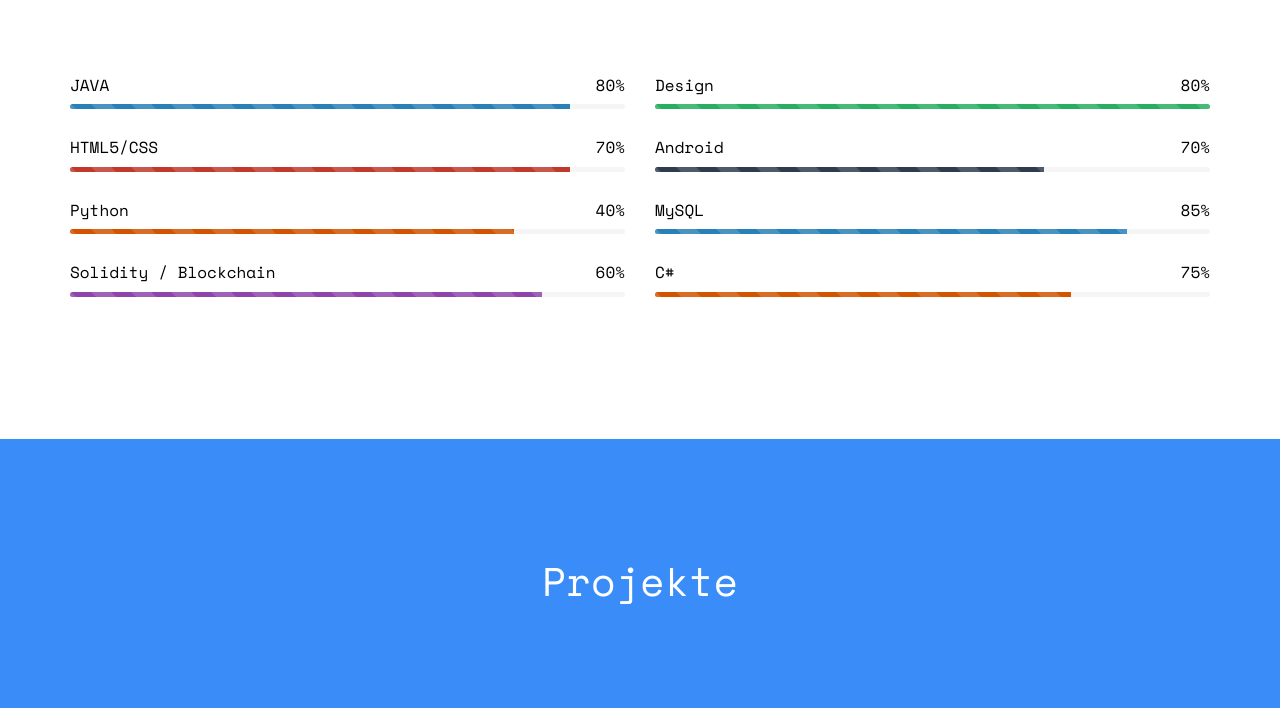
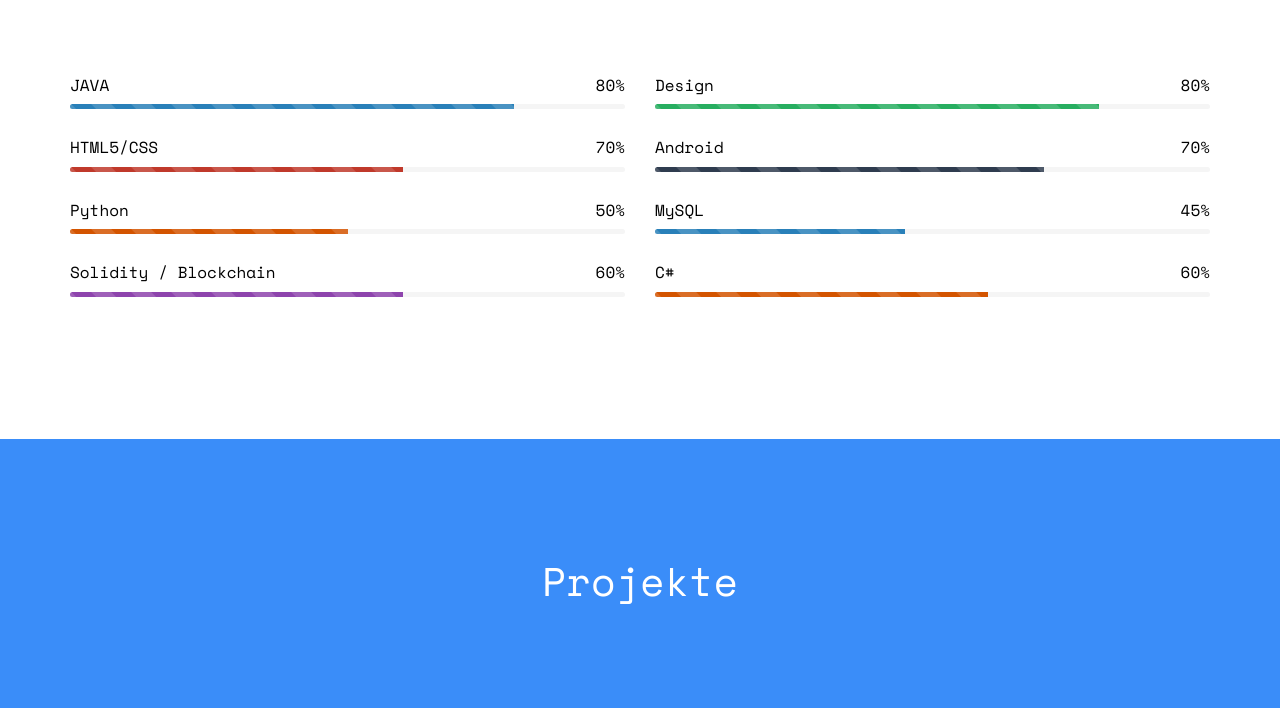
Before and after one commit to gandhi187/gandhi187.github.io, a plain HTML site: page index.html in a window 1280 px wide. Shown: the part 5822-6530 px from the top of the page. Drawn offline with nearby package versions, Linux system fonts and the light colour scheme; files whose address does not match are found by name.

Commit message:
minor changes

```diff
--- a/index.html
+++ b/index.html
@@ -467,7 +467,7 @@
 						<h3><span class="name-left">JAVA</span><span class="value-right">80%</span></h3>
 						<div class="progress">
 						  <div class="progress-bar progress-bar-1 progress-bar-striped active" role="progressbar"
-						  aria-valuenow="90" aria-valuemin="0" aria-valuemax="100" style="width:90%">
+						  aria-valuenow="80" aria-valuemin="0" aria-valuemax="100" style="width:80%">
 						  </div>
 						</div>
 					</div>
@@ -475,15 +475,15 @@
 						<h3><span class="name-left">HTML5/CSS</span><span class="value-right">70%</span></h3>
 						<div class="progress">
 						  <div class="progress-bar progress-bar-2 progress-bar-striped active" role="progressbar"
-						  aria-valuenow="90" aria-valuemin="0" aria-valuemax="100" style="width:90%">
+						  aria-valuenow="60" aria-valuemin="0" aria-valuemax="100" style="width:60%">
 						  </div>
 						</div>
 					</div>
 					<div class="progress-wrap">
-						<h3><span class="name-left">Python</span><span class="value-right">40%</span></h3>
+						<h3><span class="name-left">Python</span><span class="value-right">50%</span></h3>
 						<div class="progress">
 						  <div class="progress-bar progress-bar-3 progress-bar-striped active" role="progressbar"
-						  aria-valuenow="80" aria-valuemin="0" aria-valuemax="100" style="width:80%">
+						  aria-valuenow="50" aria-valuemin="0" aria-valuemax="100" style="width:50%">
 						  </div>
 						</div>
 					</div>
@@ -491,7 +491,7 @@
 						<h3><span class="name-left">Solidity / Blockchain</span><span class="value-right">60%</span></h3>
 						<div class="progress">
 						  <div class="progress-bar progress-bar-4 progress-bar-striped active" role="progressbar"
-						  aria-valuenow="85" aria-valuemin="0" aria-valuemax="100" style="width:85%">
+						  aria-valuenow="60" aria-valuemin="0" aria-valuemax="100" style="width:60%">
 						  </div>
 						</div>
 					</div>
@@ -501,7 +501,7 @@
 						<h3><span class="name-left">Design</span><span class="value-right">80%</span></h3>
 						<div class="progress">
 						  <div class="progress-bar progress-bar-5 progress-bar-striped active" role="progressbar"
-						  aria-valuenow="100" aria-valuemin="0" aria-valuemax="100" style="width:100%">
+						  aria-valuenow="80" aria-valuemin="0" aria-valuemax="100" style="width:80%">
 						  </div>
 						</div>
 					</div>
@@ -514,18 +514,18 @@
 						</div>
 					</div>
 					<div class="progress-wrap">
-						<h3><span class="name-left">MySQL</span><span class="value-right">85%</span></h3>
+						<h3><span class="name-left">MySQL</span><span class="value-right">45%</span></h3>
 						<div class="progress">
 						  <div class="progress-bar progress-bar-1 progress-bar-striped active" role="progressbar"
-						  aria-valuenow="85" aria-valuemin="0" aria-valuemax="100" style="width:85%">
+						  aria-valuenow="45" aria-valuemin="0" aria-valuemax="100" style="width:45%">
 						  </div>
 						</div>
 					</div>
 					<div class="progress-wrap">
-						<h3><span class="name-left">C#</span><span class="value-right">75%</span></h3>
+						<h3><span class="name-left">C#</span><span class="value-right">60%</span></h3>
 						<div class="progress">
 						  <div class="progress-bar progress-bar-3 progress-bar-striped active" role="progressbar"
-						  aria-valuenow="75" aria-valuemin="0" aria-valuemax="100" style="width:75%">
+						  aria-valuenow="60" aria-valuemin="0" aria-valuemax="100" style="width:60%">
 						  </div>
 						</div>
 					</div>
```
